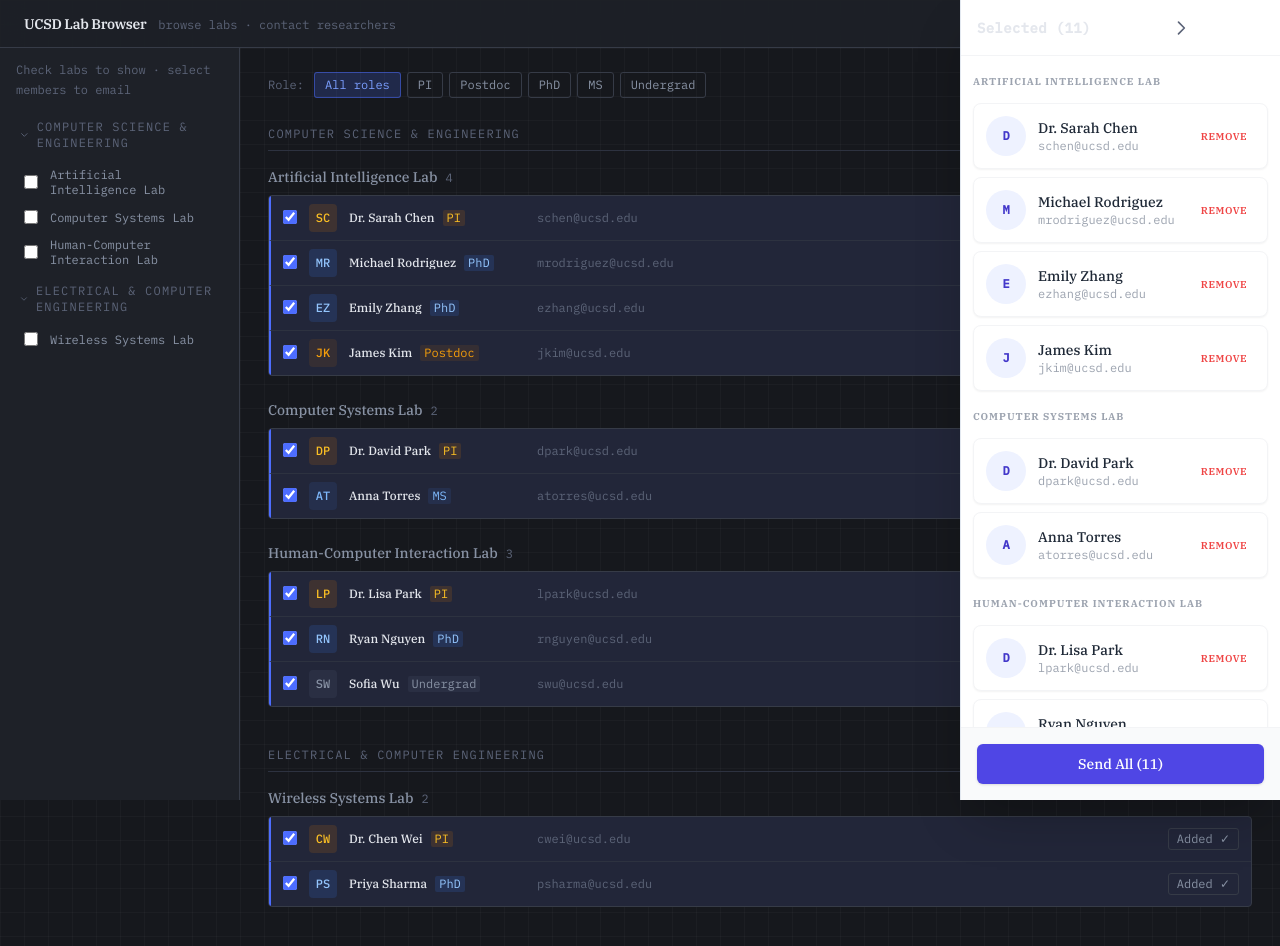
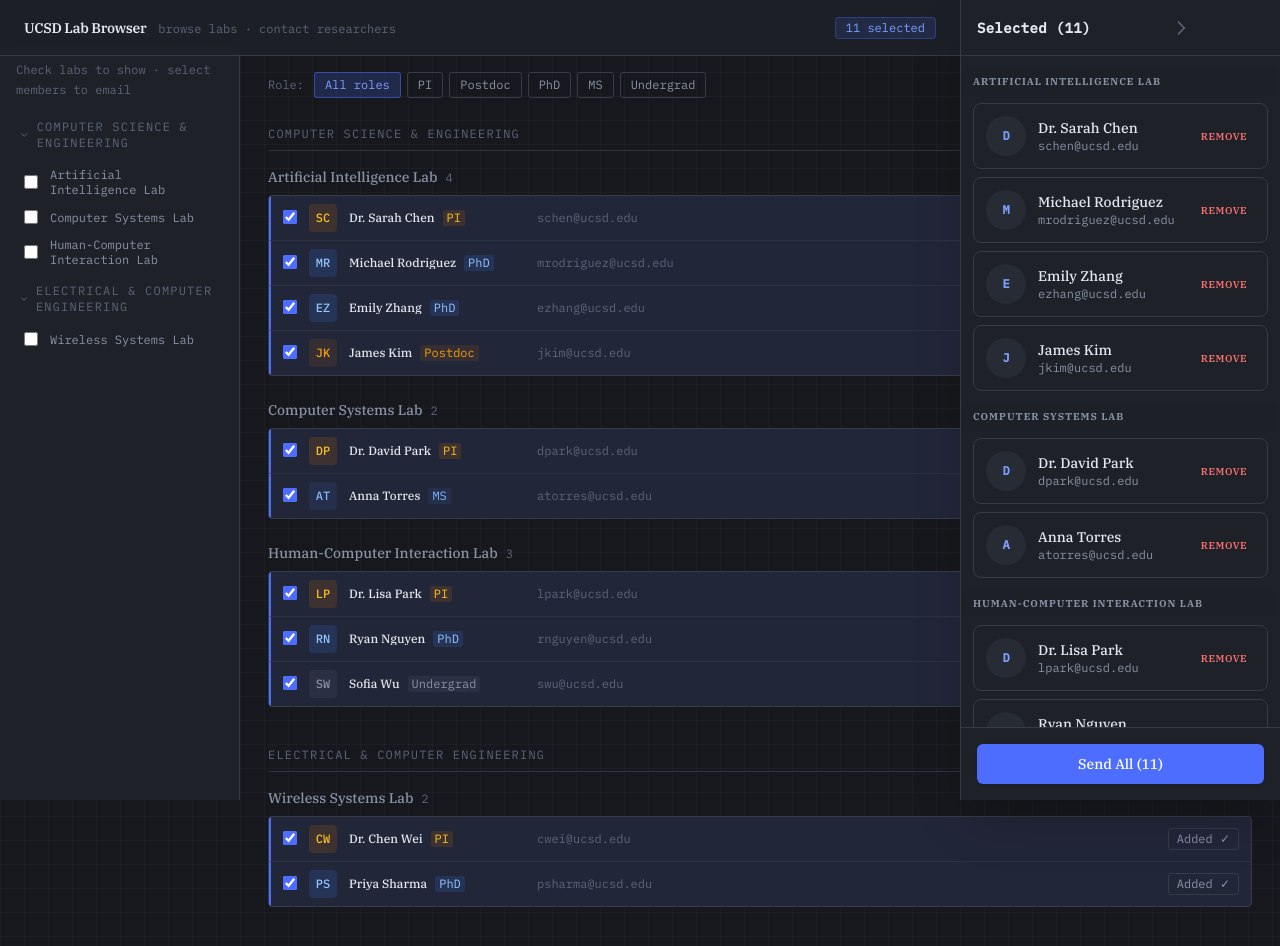
Before and after one commit to binkybarnes/lab-email-ui, a React (Vite) app: page / in a window 1280 px wide. Both pictures are taken after a click on the button "All roles". Shown: the top 946 px of the page. Built offline with nearby package versions, Linux system fonts and the light colour scheme.

Commit message:
feat: implement layout offset and lab headers in checkout menu

```diff
--- a/src/App.jsx
+++ b/src/App.jsx
@@ -34,7 +34,7 @@ export default function App() {
   return (
     <div className="relative min-h-screen grid-bg">
       {/* <AsciiBackground /> */}
-      <Navbar selectedCount={selectedMembers.length} />
+      <Navbar selectedCount={selectedMembers.length} rightOffset={rightOffset} />
       <Sidebar data={data} visibleLabIds={visibleLabIds} onToggleLab={toggleLab} />
       <LabBrowser
         data={data}
--- a/src/components/CheckoutSidebar.jsx
+++ b/src/components/CheckoutSidebar.jsx
@@ -6,13 +6,17 @@ export default function CheckoutSidebar({ selectedMembers, onRemove, onEmail, on
 
   return (
     <div
-      className={`fixed top-0 right-0 h-full bg-white shadow-2xl transition-all duration-300 z-50 flex flex-col ${
+      className={`fixed top-0 right-0 h-full shadow-2xl transition-all duration-300 z-50 flex flex-col ${
         isOpen ? 'w-80' : 'w-16'
       }`}
-      style={{ borderLeft: '1px solid #e2e8f0' }}
+      style={{
+        background: '#1e2128',
+        borderLeft: '1px solid #363b47',
+        color: '#e4e7ed'
+      }}
     >
       {/* Header */}
-      <div className="flex items-center justify-between p-4 border-b border-gray-100 flex-shrink-0 h-14">
+      <div className="flex items-center justify-between p-4 border-b border-[#363b47] flex-shrink-0 h-14">
         {isOpen && (
           <span className="font-semibold text-primary font-mono text-sm tracking-wide truncate pr-2">
             Selected ({selectedMembers.length})
@@ -20,7 +24,7 @@ export default function CheckoutSidebar({ selectedMembers, onRemove, onEmail, on
         )}
         <button
           onClick={() => setIsOpen(!isOpen)}
-          className="p-1.5 rounded-lg hover:bg-gray-100 text-muted transition-colors flex-shrink-0 mx-auto"
+          className="p-1.5 rounded-lg hover:bg-[#272b34] text-muted transition-colors flex-shrink-0 mx-auto"
           title={isOpen ? "Collapse menu" : "Expand menu"}
           aria-label="Toggle sidebar"
         >
@@ -47,21 +51,21 @@ export default function CheckoutSidebar({ selectedMembers, onRemove, onEmail, on
         ).map(([labName, membersInLab]) => (
           <div key={labName} className="flex flex-col gap-2 relative">
             {isOpen && (
-              <div className="sticky top-0 bg-white/95 backdrop-blur z-10 py-1.5 px-2 -mx-2">
-                <div className="text-[10px] font-bold text-gray-400 uppercase tracking-widest">{labName}</div>
+              <div className="sticky top-0 bg-[#1e2128]/95 backdrop-blur z-10 py-1.5 px-2 -mx-2">
+                <div className="text-[10px] font-bold text-[#8892a4] uppercase tracking-widest">{labName}</div>
               </div>
             )}
             {membersInLab.map(member => (
               <div
                 key={member.id}
-                className={`flex items-center gap-3 p-3 rounded-xl transition-all duration-200 border border-gray-100 bg-white shadow-sm hover:shadow hover:border-gray-300 ${
-                  !isOpen && 'justify-center cursor-pointer hover:bg-gray-50'
+                className={`flex items-center gap-3 p-3 rounded-xl transition-all duration-200 border border-[#363b47] bg-[#1e2128] shadow-sm hover:shadow hover:border-[#52586a] ${
+                  !isOpen && 'justify-center cursor-pointer hover:bg-[#272b34]'
                 }`}
                 onClick={() => !isOpen && setIsOpen(true)}
               >
                 {/* Avatar */}
                 <div
-                  className="w-10 h-10 rounded-full flex items-center justify-center text-xs font-bold font-mono flex-shrink-0 overflow-hidden bg-indigo-50 text-indigo-700"
+                  className="w-10 h-10 rounded-full flex items-center justify-center text-xs font-bold font-mono flex-shrink-0 overflow-hidden bg-[#272b34] text-[#7b9fff]"
                 >
                   {member.photo ? (
                     <img src={member.photo} alt={member.name} className="w-full h-full object-cover" />
@@ -75,8 +79,8 @@ export default function CheckoutSidebar({ selectedMembers, onRemove, onEmail, on
                       e.stopPropagation()
                       onEmail([member])
                     }}>
-                    <div className="text-sm font-medium text-gray-800 truncate hover:text-indigo-600 transition-colors cursor-pointer">{member.name}</div>
-                    <div className="text-xs text-gray-400 font-mono truncate">{member.email}</div>
+                    <div className="text-sm font-medium text-[#e4e7ed] truncate hover:text-[#7b9fff] transition-colors cursor-pointer">{member.name}</div>
+                    <div className="text-xs text-[#8892a4] font-mono truncate">{member.email}</div>
                   </div>
                 )}
 
@@ -84,7 +88,7 @@ export default function CheckoutSidebar({ selectedMembers, onRemove, onEmail, on
                   <div className="flex flex-col gap-1.5 flex-shrink-0 ml-1">
                     <button
                       onClick={(e) => { e.stopPropagation(); onRemove(member.id); }}
-                      className="text-[10px] uppercase tracking-wider font-semibold text-red-500 hover:text-red-700 hover:bg-red-50 px-2 py-1 rounded transition-colors"
+                      className="text-[10px] uppercase tracking-wider font-semibold text-[#f87171] hover:text-[#ef4444] hover:bg-[#ef4444]/10 px-2 py-1 rounded transition-colors"
                     >
                       Remove
                     </button>
@@ -98,11 +102,11 @@ export default function CheckoutSidebar({ selectedMembers, onRemove, onEmail, on
 
       {/* Footer */}
       {isOpen && (
-        <div className="p-4 border-t border-gray-100 bg-gray-50 flex-shrink-0">
+        <div className="p-4 border-t border-[#363b47] bg-[#1e2128] flex-shrink-0">
           <button
             onClick={() => onEmailAll(selectedMembers)}
-            className="w-full py-2.5 rounded-lg font-medium text-sm transition-all duration-200 text-white shadow hover:shadow-lg focus:ring-2 focus:ring-indigo-500 focus:ring-offset-1 transform active:scale-[0.98]"
-            style={{ background: '#4f46e5' }}
+            className="w-full py-2.5 rounded-lg font-medium text-sm transition-all duration-200 text-white shadow hover:shadow-lg focus:ring-2 focus:ring-[#4d6dff] focus:ring-offset-1 transform active:scale-[0.98]"
+            style={{ background: '#4d6dff' }}
           >
             Send All ({selectedMembers.length})
           </button>
--- a/src/components/Navbar.jsx
+++ b/src/components/Navbar.jsx
@@ -1,9 +1,10 @@
-export default function Navbar({ selectedCount = 0 }) {
+export default function Navbar({ selectedCount = 0, rightOffset = '0' }) {
   return (
     <header
-      className="fixed top-0 left-0 right-0 z-50 flex items-center justify-between px-6 h-12"
+      className="fixed top-0 left-0 z-50 flex items-center justify-between px-6 h-14 transition-all duration-300"
       style={{
-        background: 'rgba(30, 33, 40, 0.92)',
+        right: rightOffset,
+        background: 'rgba(30, 33, 40, 0.88)',
         backdropFilter: 'blur(12px)',
         borderBottom: '1px solid #363b47',
       }}
```
